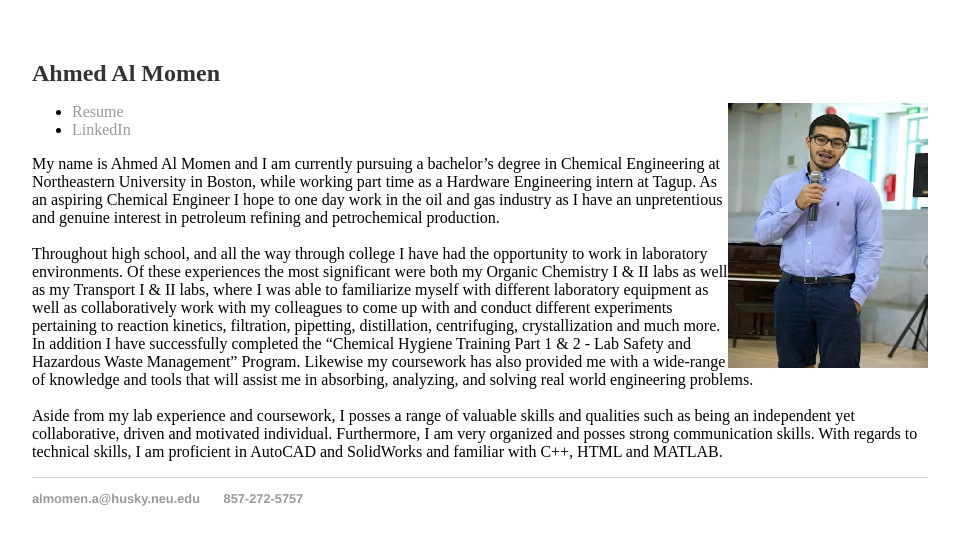
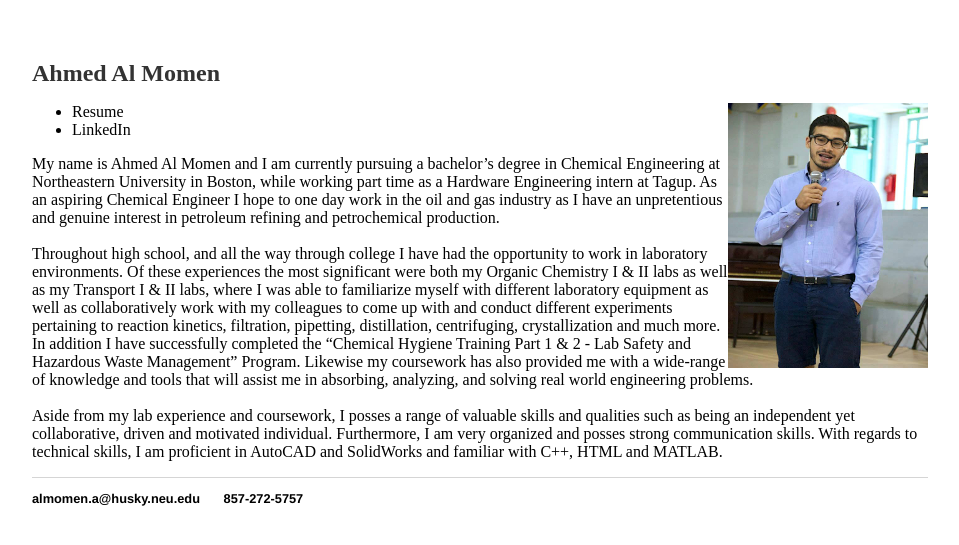
Before and after one commit to ahmedalmomen/aalmomen.com, a Jekyll site: the page built from index.html, in a window 1280 px wide. Shown: the top 545 px of the page, without its empty margins (160-1119 px from the left). Built offline with Jekyll 4.4.1, drawn with Linux system fonts in a browser that asks for light colours.

Commit message:
Update default.html

```diff
--- a/_layouts/default.html
+++ b/_layouts/default.html
@@ -16,8 +16,59 @@ in.css">
                   <footer>
                   <ul>
                             <li><a href="mailto:almomen.a@husky.neu.edu">almomen.a@husky.neu.edu
+<style>
+a:link {
+    color: black;
+    background-color: transparent;
+    text-decoration: none;
+}
+
+a:visited {
+    color: purple;
+    background-color: transparent;
+    text-decoration: none;
+}
+
+a:hover {
+    color: blue;
+    background-color: transparent;
+    text-decoration: underline;
+}
+
+a:active {
+    color: yellow;
+    background-color: transparent;
+    text-decoration: underline;
+}
+</style>
 </a></li>
-                           <li><a href="tel:857-272-5757">857-272-5757</a></li>
+                           <li><a href="tel:857-272-5757">857-272-5757
+<style>
+a:link {
+    color: black;
+    background-color: transparent;
+    text-decoration: none;
+}
+
+a:visited {
+    color: purple;
+    background-color: transparent;
+    text-decoration: none;
+}
+
+a:hover {
+    color: blue;
+    background-color: transparent;
+    text-decoration: underline;
+}
+
+a:active {
+    color: yellow;
+    background-color: transparent;
+    text-decoration: underline;
+}
+</style>
+                                    </a></li>
 
                       </ul>
                </footer>
```
